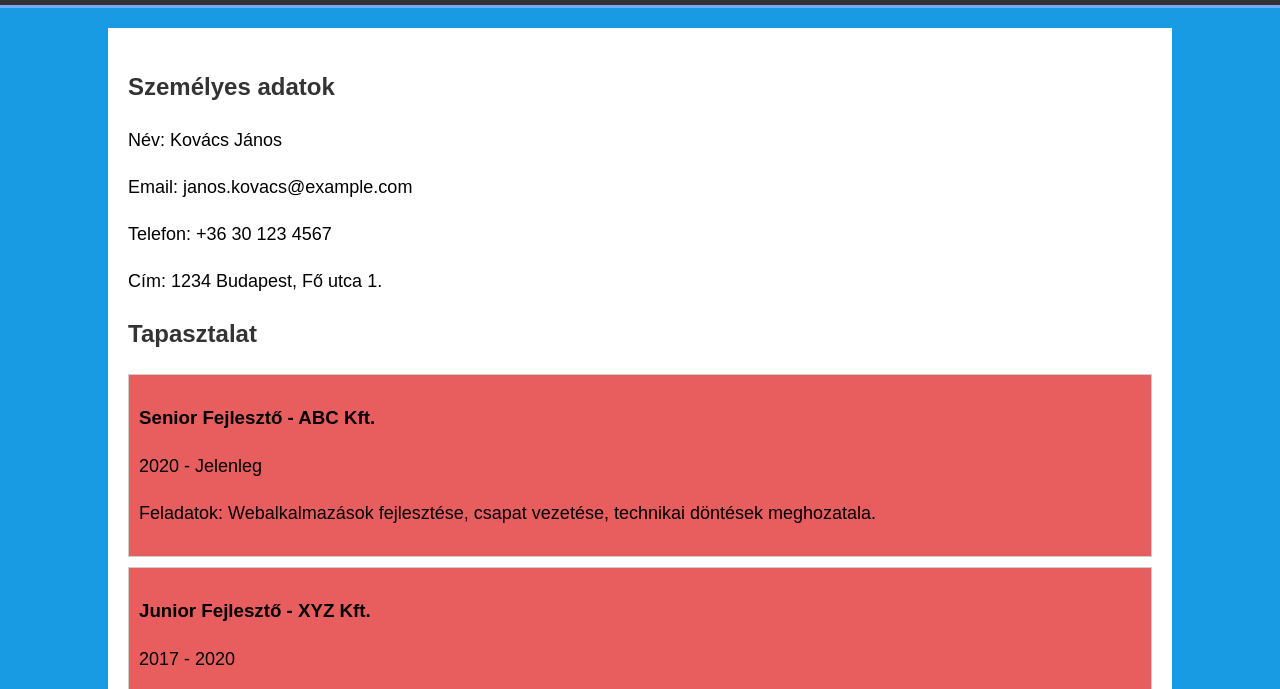
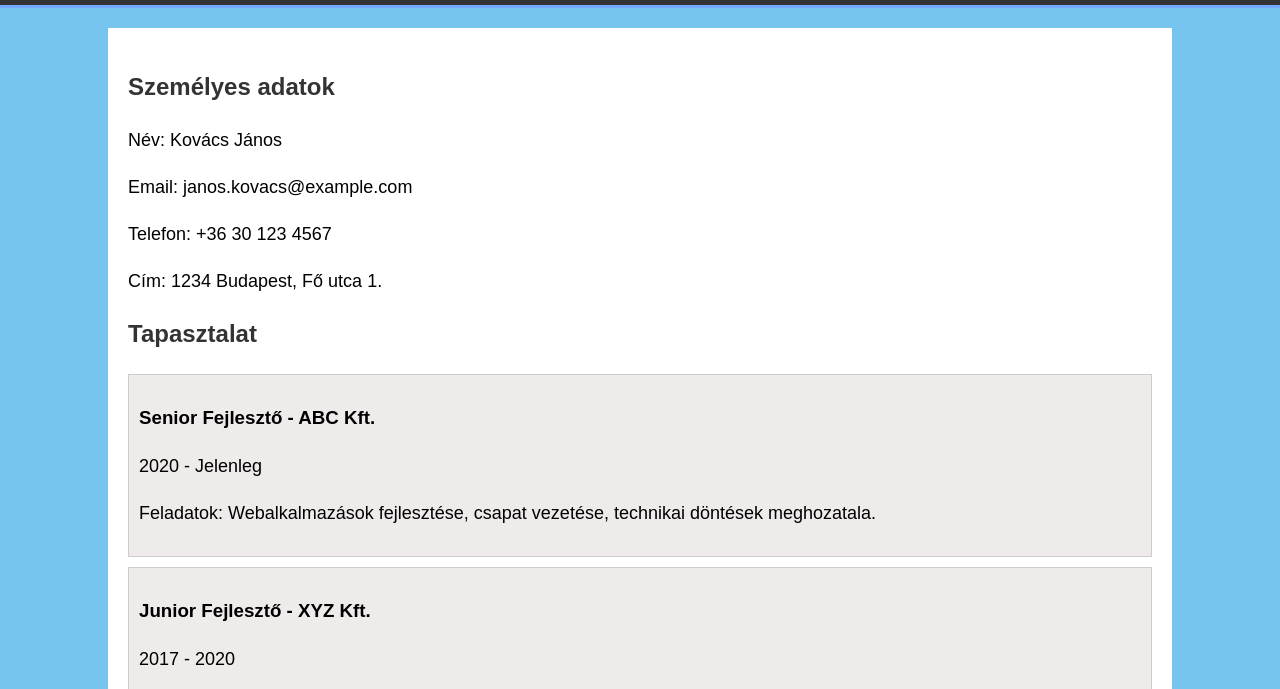
Before and after one commit to flora-program/gepinfohazi, a plain HTML site: page index.html in a window 1280 px wide. Shown: the part 95-784 px from the top of the page. Drawn offline with Linux system fonts and the light colour scheme.

Commit message:
ujraszinezve

```diff
--- a/style.css
+++ b/style.css
@@ -3,7 +3,7 @@ body {
     line-height: 1.6;
     margin: 0;
     padding: 0;
-    background-color: #189be2;
+    background-color: #77c4ee;
 }
 
 .container {
@@ -71,7 +71,7 @@ header nav {
 }
 
 .main ul li {
-    background: #e85e5e;
+    background: #efebeb;
     margin-bottom: 10px;
     padding: 10px;
     border: #ccc 1px solid;
```
